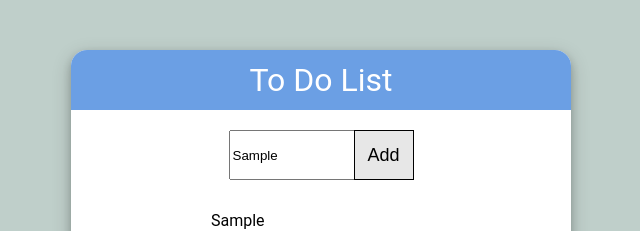
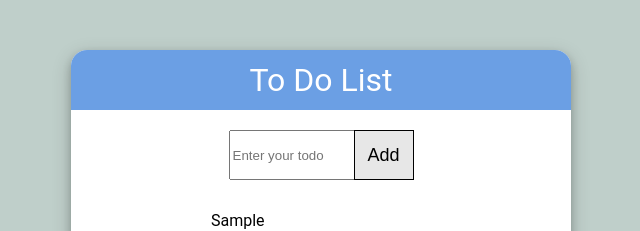
Before and after one commit to mwardak/React-ToDo, a React (Create React App) app: page / in a window 1280 px wide. Both pictures are taken after typing "Sample" into the empty fields and a click on the button "Add". Shown: the top 231 px of the page, without its empty margins (319-959 px from the left). Built offline with nearby package versions, Linux system fonts and the light colour scheme.

Commit message:
WIP listing items

```diff
--- a/src/App.js
+++ b/src/App.js
@@ -18,31 +18,33 @@ const App = () => {
     event.preventDefault();
     const todoItems = [...todos, newTodo];
     setTodos(todoItems);
+    setNewTodo('')
   };
 
   return (
+    <form onClick={handleSubmit}>
     <div className="container">
       <div className="card">
         <div className="header">
           <h1>To Do List</h1>
-          <form className="form" onClick={handleSubmit}>
+          <div className="form" >
             <div className="form-inputs">
               <input
                 onChange={handleOnChange}
                 type="text"
                 name="newTodo"
                 placeholder="Enter your todo"
-                value={todos}
+                value={newTodo}
                 required
               />
               <button id="add-btn">Add</button>
             </div>
-          </form>
+          </div>
         </div>
         <div className="item-list">
           <ol id="list">
-            {todos.map((todo) => {
-              return <li>{todo}</li>;
+            {todos.map((todo, index) => {
+              return <li key={index}>{todo}</li>
             })}
           </ol>
         </div>
@@ -51,6 +53,7 @@ const App = () => {
         </button>
       </div>
     </div>
+    </form>
   );
 };
 
```
